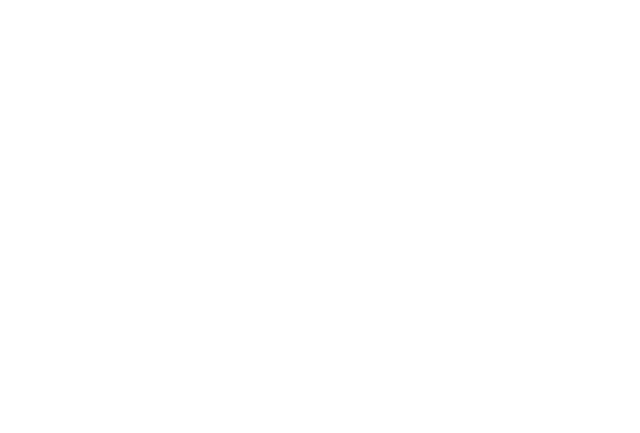
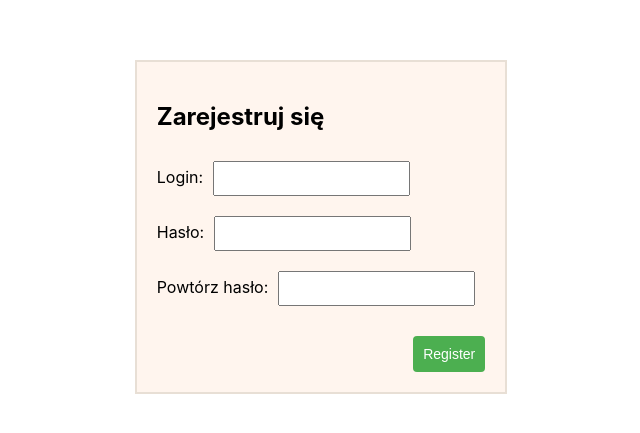
Before and after one commit to xivviasx/DatabasePeople2, a React (Create React App) app: page /register in a window 1280 px wide. Before the commit this address had no page. Shown: the part 173-606 px from the top of the page, without its empty margins (319-959 px from the left). Built offline with nearby package versions, Linux system fonts and the light colour scheme.

Commit message:
logowanie/rejestracja

```diff
--- a/src/App.js
+++ b/src/App.js
@@ -1,4 +1,4 @@
-import React from 'react';
+import React, { useState } from 'react';
 import { BrowserRouter as Router, Route, Routes, Navigate } from 'react-router-dom';
 import LoginPage from "./components/pages/LoginPage";
 import HomePage from "./components/pages/HomePage";
@@ -14,36 +14,44 @@
 import NumerTelefonuPUT from "./components/crud/numerTelefonu/NumerTelefonuPUT";
 import NumerTelefonuDELETE from "./components/crud/numerTelefonu/NumerTelefonuDELETE";
 import NumerTelefonuPOST from "./components/crud/numerTelefonu/NumerTelefonuPOST";
+import RegisterPage from "./components/pages/Rejestracja";
 
 function App() {
+    const [authenticated, setAuthenticated] = useState(false);
+
+    const handleLogin = () => {
+        setAuthenticated(true);
+    };
+
+    const handleLogout = () => {
+        setAuthenticated(false);
+    };
+
     return (
         <Router>
+            {authenticated ? (
                 <Routes>
-                <Route path="/login" element={<LoginPage />} />
-
                     <Route path="/home" element={<HomePage />} />
-
                     <Route path="/dodaj-osobe" element={<OsobaPOST />} />
                     <Route path="/usun-osobe" element={<OsobaDELETE />} />
                     <Route path="/edytuj-osobe" element={<OsobaPUT />} />
-
                     <Route path="/dodaj-adres" element={<AdresPOST />} />
                     <Route path="/usun-adres" element={<AdresDELETE />} />
                     <Route path="/edytuj-adres" element={<AdresPUT />} />
-
                     <Route path="/dodaj-prace" element={<PracaPOST />} />
                     <Route path="/usun-prace" element={<PracaDELETE />} />
                     <Route path="/edytuj-prace" element={<PracaPUT />} />
-
                     <Route path="/dodaj-numer-telefonu" element={<NumerTelefonuPOST />} />
                     <Route path="/usun-numer-telefonu" element={<NumerTelefonuDELETE />} />
                     <Route path="/edytuj-numer-telefonu" element={<NumerTelefonuPUT />} />
-
-                {/* Dodaj poniższą trasę, aby przenosić użytkownika do /home po zalogowaniu
-                <Route path="/*" element={<Navigate to="/home" />} />
-                */}
-
                 </Routes>
+            ) : (
+                <Routes>
+                    <Route path="/login" element={<LoginPage handleLogin={handleLogin} />} />
+                    <Route path="/register" element={<RegisterPage handleLogin={handleLogin} />} /> {/* Dodaj trasę dla RegisterPage */}
+                    <Route path="/*" element={<Navigate to="/login" />} />
+                </Routes>
+            )}
         </Router>
     );
 }
--- a/src/components/crud/Adres/AdresDELETE.js
+++ b/src/components/crud/Adres/AdresDELETE.js
@@ -21,7 +21,6 @@
     return (
         <div className="curd-container">
         <form className="curd" onSubmit={(e) => e.preventDefault()}>
-            {/* Text field for entering the address ID */}
             <label>
                 ID Adresu:
                 <input type="text" value={adresId} onChange={(e) => setAdresId(e.target.value)} />
--- a/src/components/pages/LoginPage.js
+++ b/src/components/pages/LoginPage.js
@@ -1,40 +1,50 @@
 import React, { useState } from 'react';
 import axios from 'axios';
+import '../../styles/LoginPage.css';
 import { useNavigate } from 'react-router-dom';
 
-const LoginPage = () => {
+const LoginPage = ({ handleLogin }) => {
     const [username, setUsername] = useState('');
     const [password, setPassword] = useState('');
     const navigate = useNavigate();
 
-    const handleLogin = async () => {
+    const handleLoginClick = async () => {
         try {
             const response = await axios.post('http://localhost:8080/api/login/authenticate', {
                 username: username,
                 password: password,
             });
 
-            console.log(response.data); // Reakcja serwera na poprawne uwierzytelnienie
-
-            // Po poprawnym uwierzytelnieniu, przekieruj do strony "/home"
+            console.log(response.data);
+            handleLogin();
             navigate('/home');
         } catch (error) {
             console.error('Błąd podczas logowania:', error);
         }
     };
 
+    const handleRegisterClick = () => {
+        // Przenieś użytkownika do strony rejestracji po kliknięciu przycisku "Zarejestruj"
+        navigate('/register');
+    };
+
     return (
-        <div>
-            <h2>Login Page</h2>
-            <div>
-                <label>Username:</label>
-                <input type="text" value={username} onChange={(e) => setUsername(e.target.value)} />
+        <div className="loginPage-container">
+            <div className="login-container">
+                <h2>Logowanie</h2>
+                <div>
+                    <label>Login:</label>
+                    <input type="text" value={username} onChange={(e) => setUsername(e.target.value)} />
+                </div>
+                <div>
+                    <label>Hasło:</label>
+                    <input type="password" value={password} onChange={(e) => setPassword(e.target.value)} />
+                </div>
+                <div className="button-container">
+                    <button onClick={handleLoginClick}>Zaloguj</button>
+                    <button onClick={handleRegisterClick}>Zarejestruj</button>
+                </div>
             </div>
-            <div>
-                <label>Password:</label>
-                <input type="password" value={password} onChange={(e) => setPassword(e.target.value)} />
-            </div>
-            <button onClick={handleLogin}>Login</button>
         </div>
     );
 };
--- /dev/null
+++ b/src/components/pages/Rejestracja.js
@@ -0,0 +1,60 @@
+// components/pages/RegisterPage.js
+import React, { useState } from 'react';
+import { useNavigate } from 'react-router-dom';
+import '../../styles/LoginPage.css';
+import axios from 'axios';
+
+const RegisterPage = ({ handleLogin }) => {
+    const [username, setUsername] = useState('');
+    const [password, setPassword] = useState('');
+    const [confirmPassword, setConfirmPassword] = useState('');
+    const navigate = useNavigate(); // Dodaj useNavigate hook
+
+    const handleRegister = async () => {
+        try {
+            // Dodatkowa walidacja, sprawdzająca czy hasła się zgadzają
+            if (password !== confirmPassword) {
+                console.error('Passwords do not match');
+                return;
+            }
+
+            // Wysłanie danych do backendu
+            const response = await axios.post('http://localhost:8080/api/login/register', {
+                username: username,
+                password: password,
+            });
+
+            console.log(response.data); // Reakcja serwera na poprawne zarejestrowanie użytkownika
+
+            // Po poprawnej rejestracji, przekieruj do strony logowania
+            navigate('/login');
+        } catch (error) {
+            console.error('Błąd podczas rejestracji:', error);
+        }
+    };
+
+    return (
+        <div className="loginPage-container">
+            <div className="login-container">
+                <h2>Zarejestruj się</h2>
+                <div>
+                    <label>Login:</label>
+                    <input type="text" value={username} onChange={(e) => setUsername(e.target.value)} />
+                </div>
+                <div>
+                    <label>Hasło:</label>
+                    <input type="password" value={password} onChange={(e) => setPassword(e.target.value)} />
+                </div>
+                <div>
+                    <label>Powtórz hasło:</label>
+                    <input type="password" value={confirmPassword} onChange={(e) => setConfirmPassword(e.target.value)} />
+                </div>
+                <div className="button-container">
+                    <button onClick={handleRegister}>Register</button>
+                </div>
+            </div>
+        </div>
+    );
+};
+
+export default RegisterPage;
--- /dev/null
+++ b/src/styles/LoginPage.css
@@ -0,0 +1,49 @@
+
+.loginPage-container{
+    display: flex;
+    justify-content: center;
+    align-items: center;
+    height: 100vh;
+}
+
+.login-container {
+    background-color: seashell;
+    padding: 20px;
+    border-color: #e8dfd5;
+    border-width: 2px;
+    border-style: solid;
+}
+
+
+.login-container input {
+    padding: 8px;
+    margin: 10px;
+}
+
+.login-container button {
+    padding: 10px;
+    font-size: 14px;
+    background-color: #4caf50;
+    color: white;
+    border: none;
+    border-radius: 4px;
+    cursor: pointer;
+}
+.curd button:hover {
+    background-color: #45a049; /* Ciemniejszy czerwony kolor tła po najechaniu myszką */
+}
+
+.button-container button {
+    margin-left: 20px;
+    padding: 10px;
+    font-size: 14px;
+    background-color: #4caf50; /* Zielony kolor tła */
+    color: white;
+    border: none;
+    border-radius: 4px;
+    cursor: pointer;
+}
+
+.button-container button:hover {
+    background-color: #45a049; /* Ciemniejszy zielony kolor tła po najechaniu myszką */
+}
```
Lines whose indentation alone changed are shown as unchanged.
